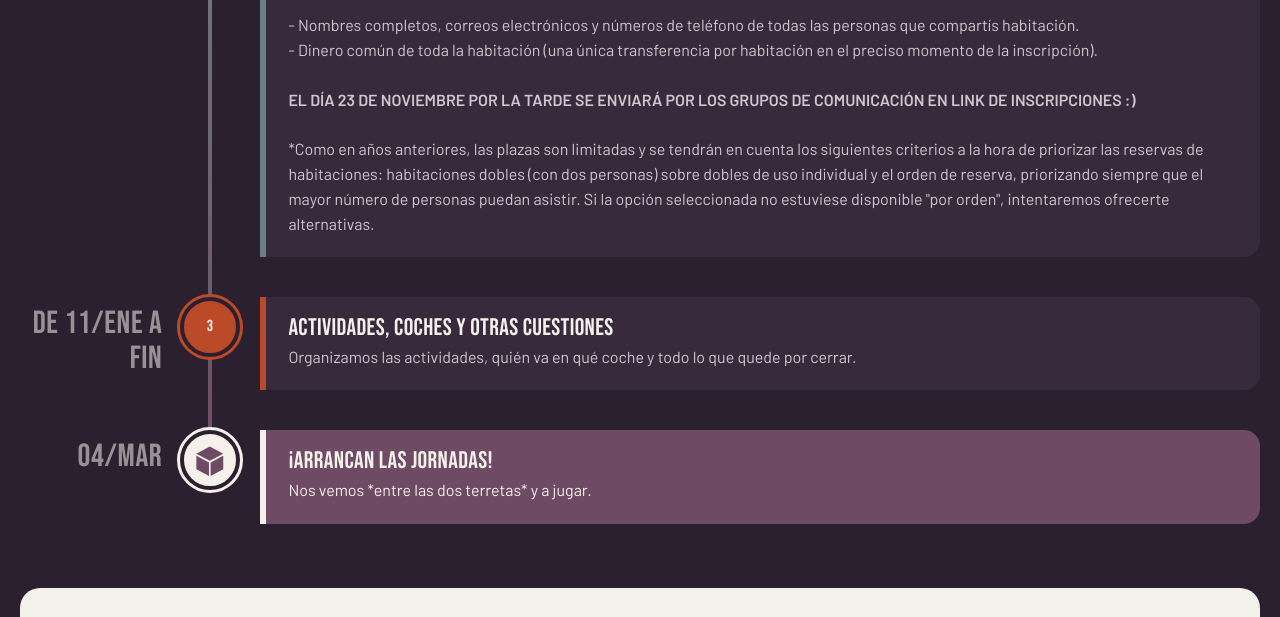
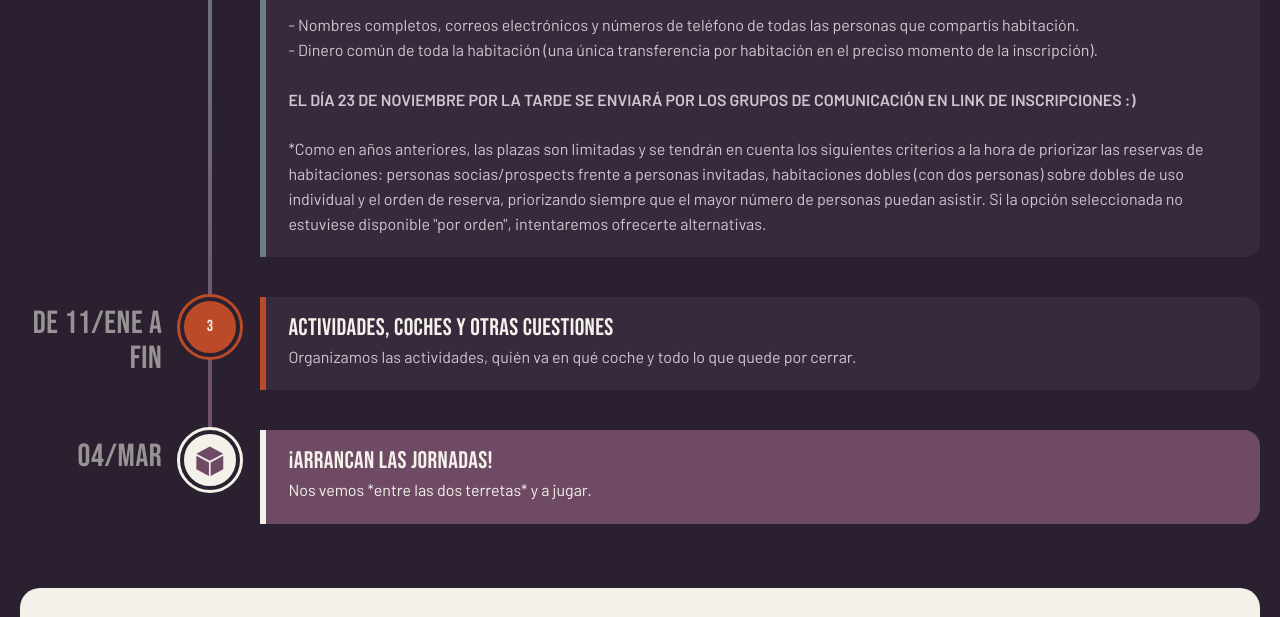
Before and after one commit to LeyPopuli/edt, a plain HTML site: page index.html in a window 1280 px wide. Shown: the part 1240-1857 px from the top of the page. Drawn offline with Linux system fonts and the light colour scheme.

Commit message:
Update reservation criteria in index.html

```diff
--- a/index.html
+++ b/index.html
@@ -142,7 +142,7 @@ footer p{margin:0}
         <br>
         <p> <b>EL DÍA 23 DE NOVIEMBRE POR LA TARDE SE ENVIARÁ POR LOS GRUPOS DE COMUNICACIÓN EN LINK DE INSCRIPCIONES :)</b></p>
         <br>
-        <p>*Como en años anteriores, las plazas son limitadas y se tendrán en cuenta los siguientes criterios a la hora de priorizar las reservas de habitaciones: habitaciones dobles (con dos personas) sobre dobles de uso individual y el orden de reserva, priorizando siempre que el mayor número de personas puedan asistir. Si la opción seleccionada no estuviese disponible "por orden", intentaremos ofrecerte alternativas.</p>
+        <p>*Como en años anteriores, las plazas son limitadas y se tendrán en cuenta los siguientes criterios a la hora de priorizar las reservas de habitaciones: personas socias/prospects frente a personas invitadas, habitaciones dobles (con dos personas) sobre dobles de uso individual y el orden de reserva, priorizando siempre que el mayor número de personas puedan asistir. Si la opción seleccionada no estuviese disponible "por orden", intentaremos ofrecerte alternativas.</p>
       </div>
     </li>
     <li class="step c4">
```
